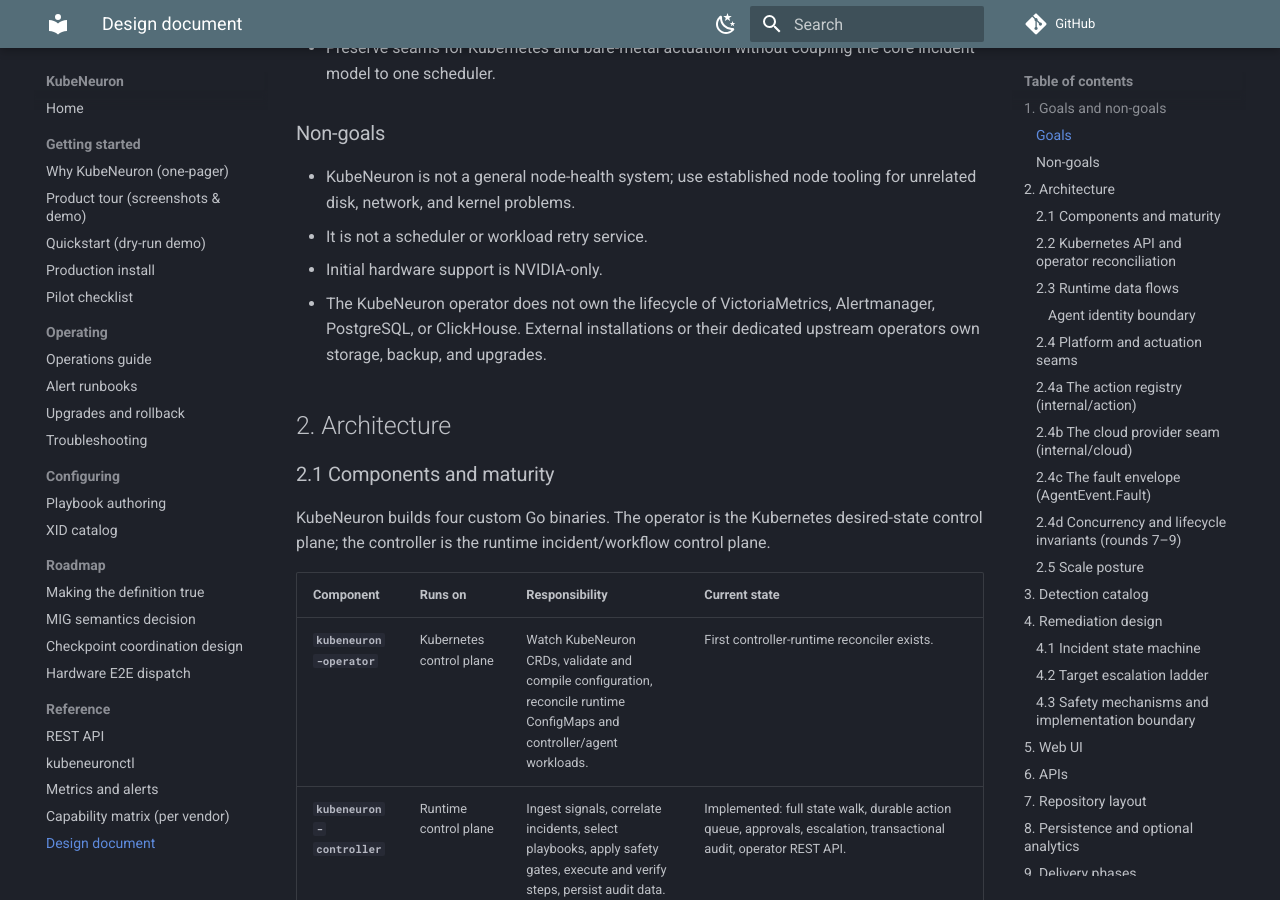
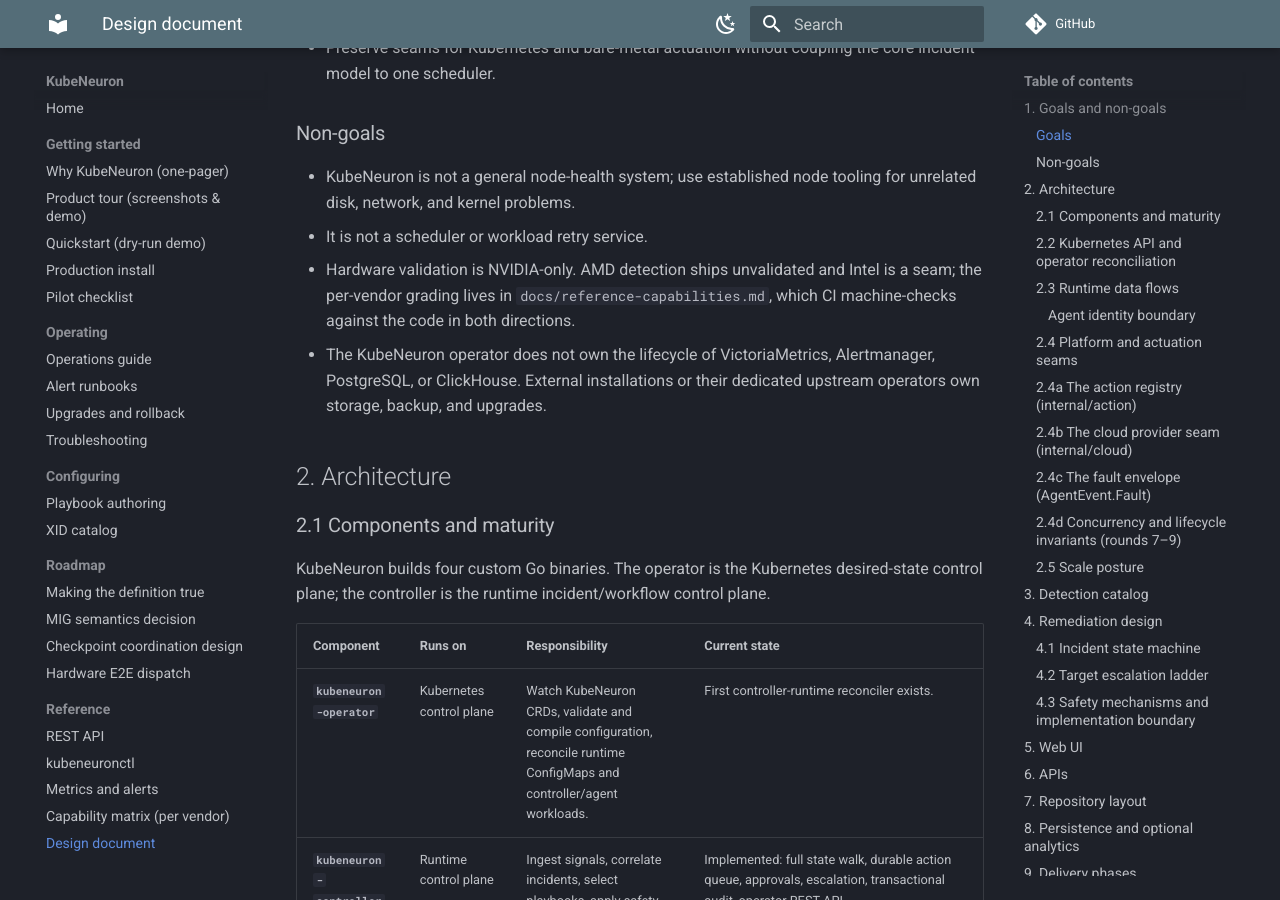
Before and after one commit to kubeneuron/kubeneuron, an MkDocs documentation site: the page built from docs/design.md, in a window 1280 px wide and 900 px high, scrolled down 966 px. Built offline with MkDocs 1.6.1 and Material for MkDocs 9.7.7, drawn with Linux system fonts in a browser that asks for light colours; comment, search, counter and statistics services are not loaded.

Commit message:
docs: correct the README vendor sentence after AMD detection landed
'Shipping detection is NVIDIA-only' was true when written and false by the
time it was pushed. The README now states the graded truth — NVIDIA
validated, AMD shipping but never run against an AMD GPU, Intel seam only
— and points at the capability matrix CI machine-checks against the code.
The claim-lint patterns are re-tuned accordingly: with AMD detection
shipping, the overclaim worth guarding is validation, not existence.

```diff
--- a/docs/design.md
+++ b/docs/design.md
@@ -45,7 +45,10 @@
 - KubeNeuron is not a general node-health system; use established node tooling
   for unrelated disk, network, and kernel problems.
 - It is not a scheduler or workload retry service.
-- Initial hardware support is NVIDIA-only.
+- Hardware validation is NVIDIA-only. AMD detection ships unvalidated and
+  Intel is a seam; the per-vendor grading lives in
+  `docs/reference-capabilities.md`, which CI machine-checks against the
+  code in both directions.
 - The KubeNeuron operator does not own the lifecycle of VictoriaMetrics,
   Alertmanager, PostgreSQL, or ClickHouse. External installations or their
   dedicated upstream operators own storage, backup, and upgrades.
```
Also changed, not shown: README.md (+9 -5 lines), 1 other file.
